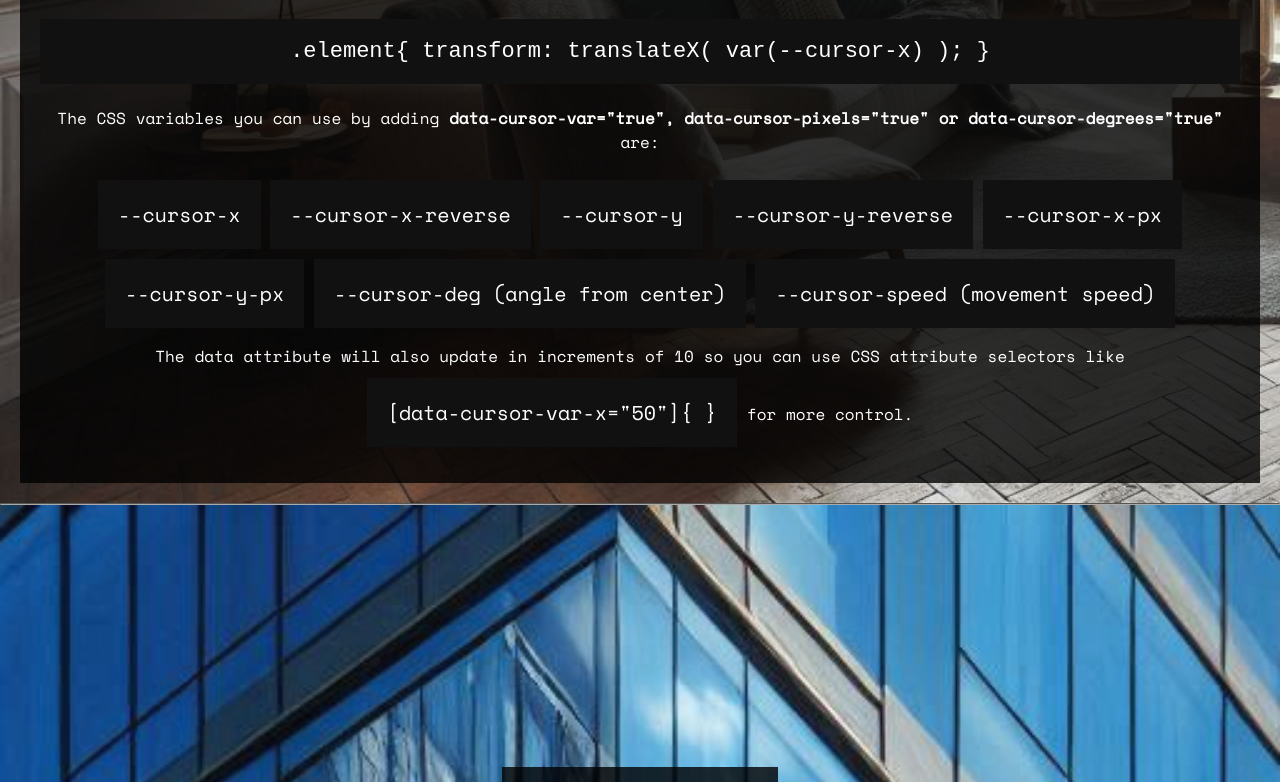
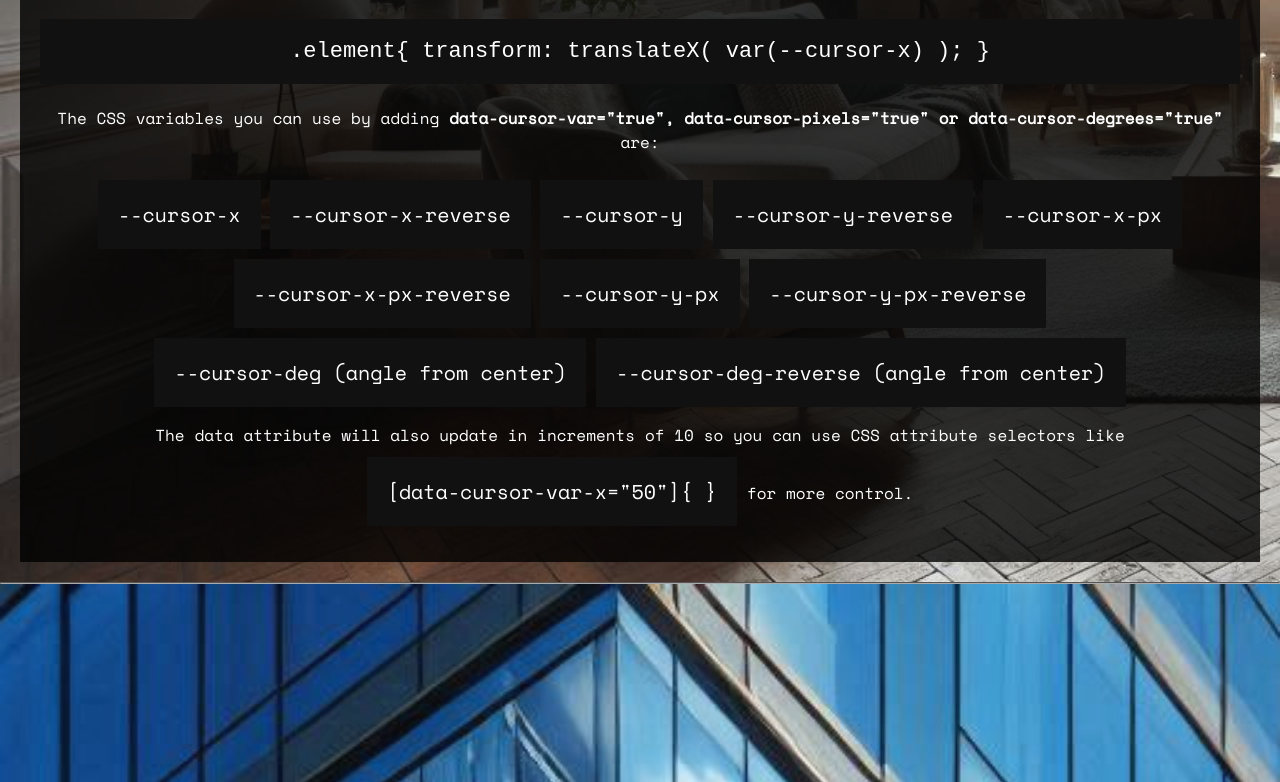
Before and after one commit to iDev-Games/Cursor-JS, a website: page index.html in a window 1280 px wide. Shown: the part 4360-5142 px from the top of the page. Drawn offline with nearby package versions, Linux system fonts and the light colour scheme.

Commit message:
Fixes to documentation links

```diff
--- a/index.html
+++ b/index.html
@@ -482,13 +482,19 @@
                         --cursor-x-px
                     </div>
                     <div class="listItem">
+                        --cursor-x-px-reverse
+                    </div>
+                    <div class="listItem">
                         --cursor-y-px
+                    </div>
+                    <div class="listItem">
+                        --cursor-y-px-reverse
                     </div>
                     <div class="listItem">
                         --cursor-deg (angle from center)
                     </div>
                     <div class="listItem">
-                        --cursor-speed (movement speed)
+                        --cursor-deg-reverse (angle from center)
                     </div>
                     <p>The data attribute will also update in increments of 10 so you can use CSS attribute selectors like <span class="listItem">[data-cursor-var-x="50"]{ }</span> for more control.</p>
                 </div>
```
